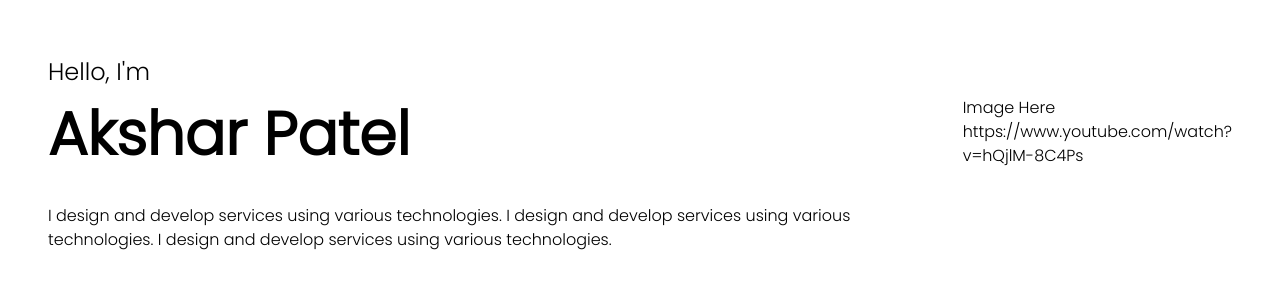
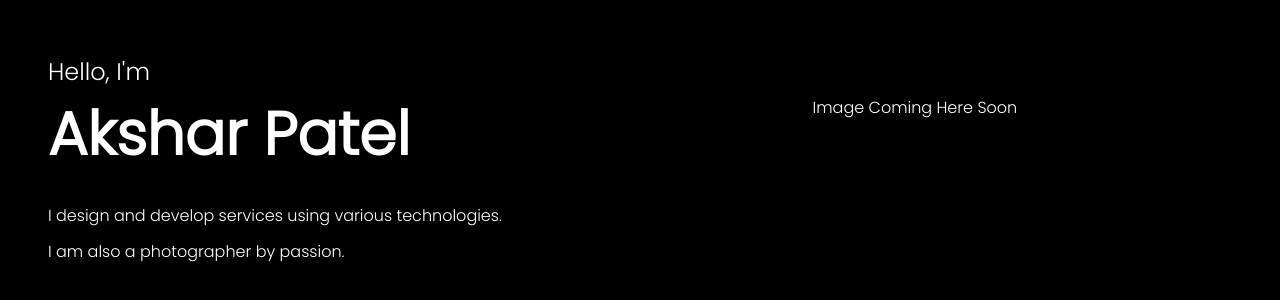
Before and after one commit to axxar/my-project, a React (Create React App) app: page / in a window 1280 px wide. Shown: the part 192-492 px from the top of the page. Built offline with nearby package versions, Linux system fonts and the light colour scheme.

Commit message:
deploy view fixes

```diff
--- a/src/components/intro/Introduction.js
+++ b/src/components/intro/Introduction.js
@@ -2,22 +2,23 @@ import React from 'react'
 
 const Introduction = () => {
     return (
-        <div className='flex h-screen'>
+        <div className='flex h-screen text-white bg-black'>
             <div className='flex items-center justify-center'>
                 <div className='p-12 h-1/2 flex flex-col'>
                     <h1 className='text-2xl h-10'>Hello, I'm</h1>
                     <h1 className='text-6xl font-bold pt-2'>Akshar Patel</h1>
                     <p className='pt-10'>
                         I design and develop services using various technologies.
-                        I design and develop services using various technologies.
-                        I design and develop services using various technologies.
+                    </p>
+                    <p className='pt-3'>
+                        I am also a photographer by passion.
                     </p>
                 </div>
             </div>
             <div className='flex-1 flex items-center justify-center'>
                 <div className='p-12 h-1/2 flex flex-col'>
-                    <p className='pt-10'>Image Here</p>
-                    https://www.youtube.com/watch?v=hQjlM-8C4Ps
+                    <p className='pt-10'>Image Coming Here Soon</p>
+                    {/* https://www.youtube.com/watch?v=hQjlM-8C4Ps */}
                 </div>
             </div>
         </div>
```
